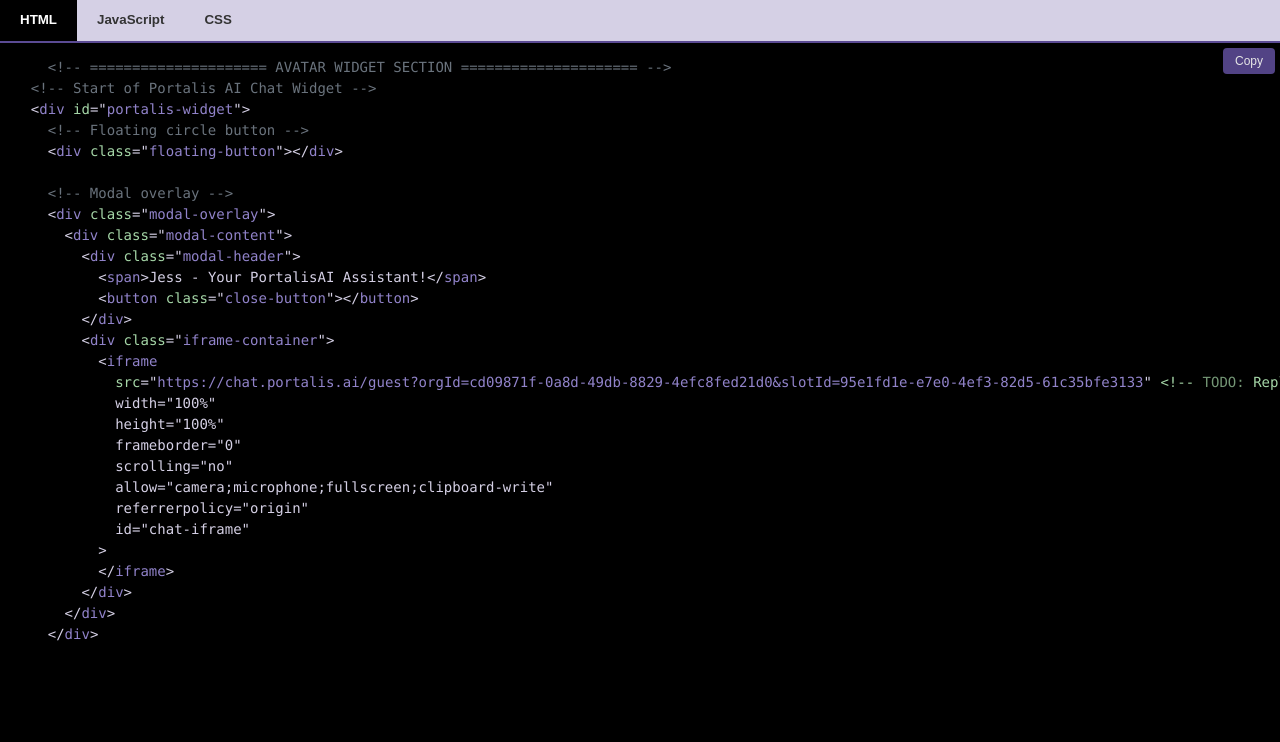
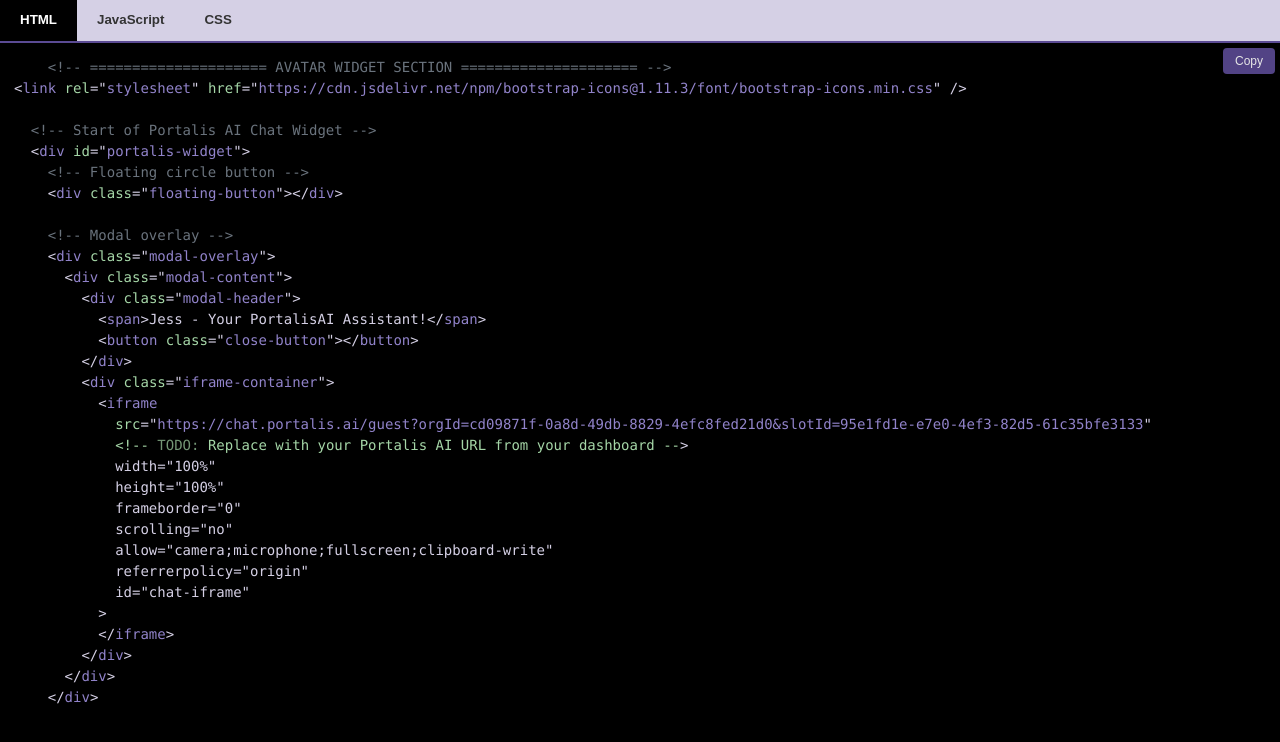
Before and after one commit to portalis-ai/portalis-external-samples, a plain HTML site: page avatar-embedding-templates/templates/floating-avatar-widget/snippet.html in a window 1280 px wide. Drawn offline with nearby package versions, Linux system fonts and the light colour scheme; some packages are replaced by stand-ins of ours; a script that the page names is missing.

Commit message:
fix(snippet.html): add missing stylesheet link and adjust iframe comment for clarity

```diff
--- a/avatar-embedding-templates/templates/floating-avatar-widget/snippet.html
+++ b/avatar-embedding-templates/templates/floating-avatar-widget/snippet.html
@@ -219,6 +219,8 @@
             Copy
           </button>
           <pre><code id="html-code" class="language-html">    <span>&lt;!-- ===================== AVATAR WIDGET SECTION ===================== --&gt;</span>
+&lt;link rel="stylesheet" href="https://cdn.jsdelivr.net/npm/bootstrap-icons@1.11.3/font/bootstrap-icons.min.css" /&gt;
+
   <span>&lt;!-- Start of Portalis AI Chat Widget --&gt;</span>
   <span>&lt;div</span> <span>id=</span><span>&quot;portalis-widget&quot;</span><span>&gt;</span>
     <span>&lt;!-- Floating circle button --&gt;</span>
@@ -233,7 +235,8 @@
         <span>&lt;/div&gt;</span>
         <span>&lt;div</span> <span>class=</span><span>&quot;iframe-container&quot;</span><span>&gt;</span>
           <span>&lt;iframe</span>
-            <span>src=</span><span>&quot;https://chat.portalis.ai/guest?orgId=cd09871f-0a8d-49db-8829-4efc8fed21d0&amp;slotId=95e1fd1e-e7e0-4ef3-82d5-61c35bfe3133&quot;</span> <span>&lt;!-- TODO: Replace with your Portalis AI URL from your dashboard --&gt;</span>
+            <span>src=</span><span>&quot;https://chat.portalis.ai/guest?orgId=cd09871f-0a8d-49db-8829-4efc8fed21d0&amp;slotId=95e1fd1e-e7e0-4ef3-82d5-61c35bfe3133&quot;</span>
+            <span>&lt;!-- TODO: Replace with your Portalis AI URL from your dashboard --&gt;</span>
             <span>width=</span><span>&quot;100%&quot;</span>
             <span>height=</span><span>&quot;100%&quot;</span>
             <span>frameborder=</span><span>&quot;0&quot;</span>
```
